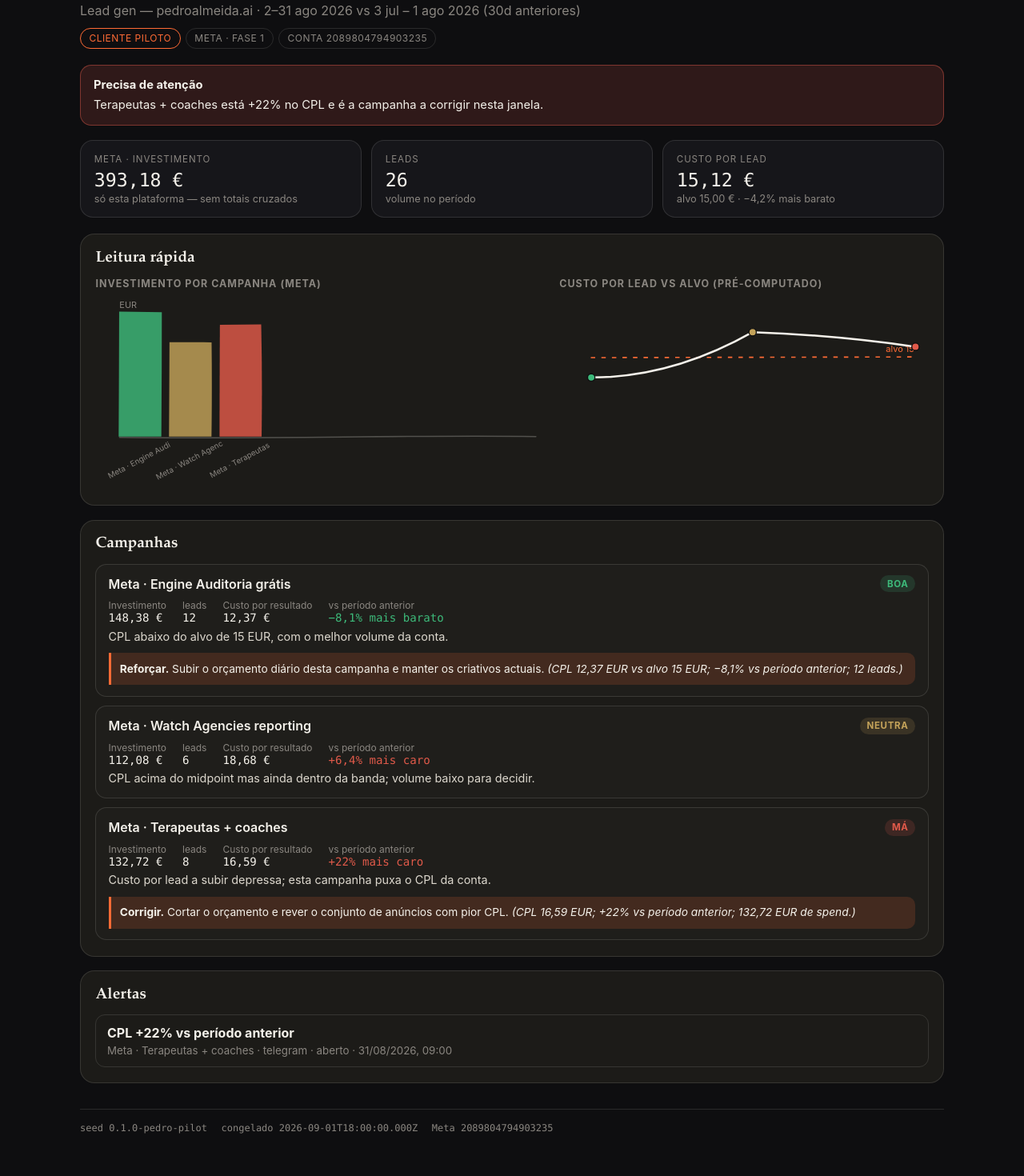
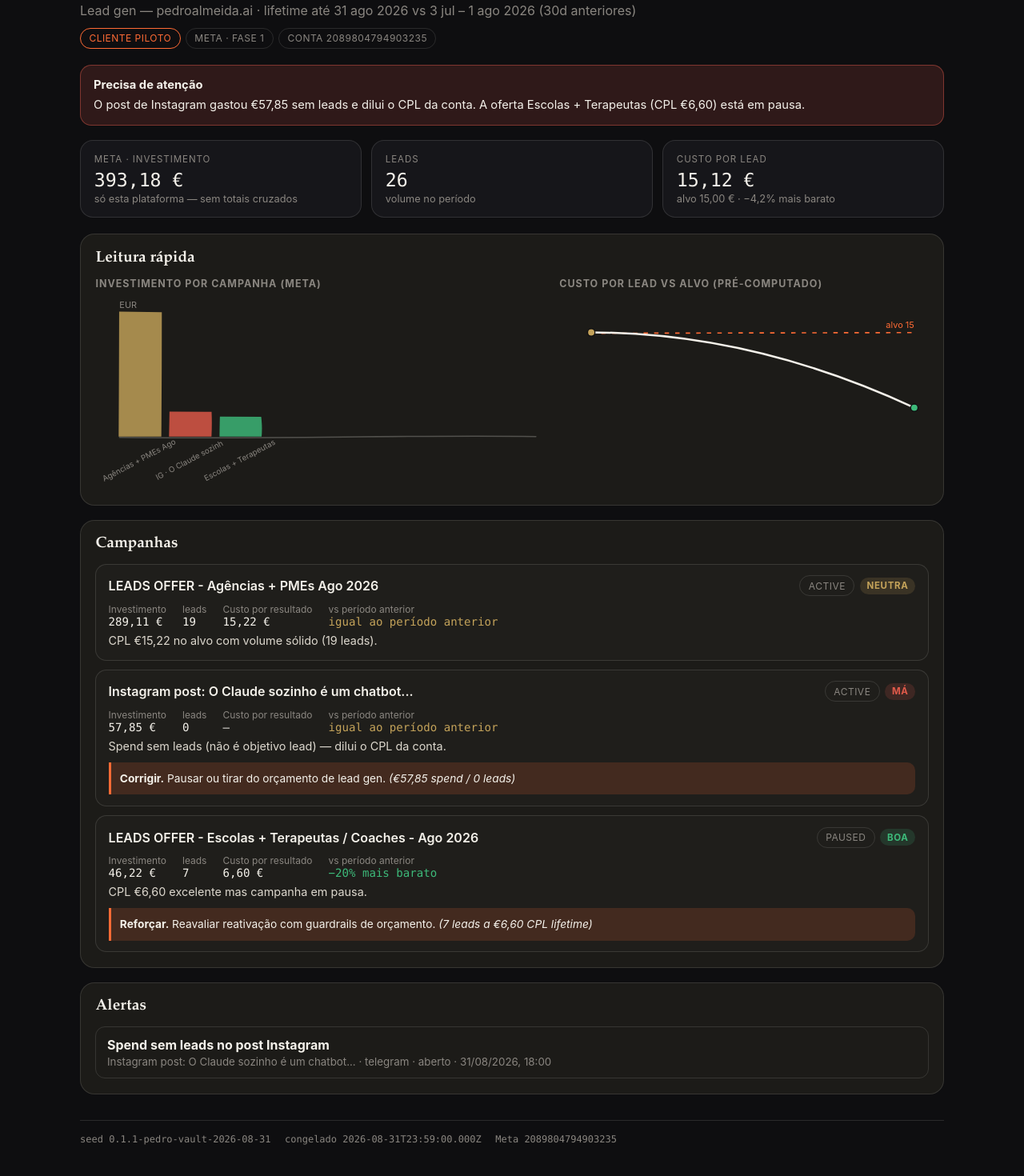
Before and after one commit to pedalmeida/pealmeida-site, a React (Vite) app in the folder projects/reporting-midia/: page / in a window 1280 px wide. Shown: the part 234-1704 px from the top of the page at 80% size. Built offline with nearby package versions, Linux system fonts and the light colour scheme.

Commit message:
Hot-swap Pedro-pilot seed with Mercurius vault campaigns (2026-08-31).
Account 393.18 / 26 / CPL 15.12. Three live rows including a zero-lead IG post (costPerResult null). Alert on that post. Validator allows result=0.

Co-authored-by: Pedro Almeida <pedalmeida@users.noreply.github.com>

```diff
--- a/projects/reporting-midia/public/seed.json
+++ b/projects/reporting-midia/public/seed.json
@@ -1,7 +1,7 @@
 {
-  "seedVersion": "0.1.0-pedro-pilot",
-  "frozenAt": "2026-09-01T18:00:00.000Z",
-  "notice": "Estes números são exemplos até o pipeline Meta → seed estar activo. Não são dados reais da conta Ads.",
+  "seedVersion": "0.1.1-pedro-vault-2026-08-31",
+  "frozenAt": "2026-08-31T23:59:00.000Z",
+  "notice": "Vault snapshot 2026-08-31. Estes números são exemplos até o pipeline Meta → seed estar activo.",
   "metaAccount": {
     "accountId": "2089804794903235",
     "currency": "EUR",
@@ -10,7 +10,7 @@
     "apiVersion": "v21.0"
   },
   "period": {
-    "label": "2–31 ago 2026",
+    "label": "lifetime até 31 ago 2026",
     "start": "2026-08-02",
     "end": "2026-08-31",
     "comparison": "3 jul – 1 ago 2026 (30d anteriores)"
@@ -22,7 +22,7 @@
       "descriptor": "Lead gen — pedroalmeida.ai",
       "isPilot": true,
       "needsAttention": true,
-      "attentionReason": "Terapeutas + coaches está +22% no CPL e é a campanha a corrigir nesta janela.",
+      "attentionReason": "O post de Instagram gastou €57,85 sem leads e dilui o CPL da conta. A oferta Escolas + Terapeutas (CPL €6,60) está em pausa.",
       "targets": {
         "costPerResult": 15,
         "currency": "EUR"
@@ -42,61 +42,64 @@
       ],
       "campaigns": [
         {
-          "id": "pedro-cmp-01",
-          "name": "Meta · Engine Auditoria grátis",
+          "id": "pedro-cmp-agencias-pmes",
+          "name": "LEADS OFFER - Agências + PMEs Ago 2026",
           "platform": "meta",
-          "spend": 148.38,
-          "result": 12,
+          "status": "ACTIVE",
+          "spend": 289.11,
+          "result": 19,
           "resultLabel": "leads",
-          "deltaPct": -8.1,
+          "deltaPct": 0,
+          "verdict": "neutra",
+          "reason": "CPL €15,22 no alvo com volume sólido (19 leads).",
+          "recommendation": null,
+          "costPerResult": 15.22
+        },
+        {
+          "id": "pedro-cmp-ig-claude-post",
+          "name": "Instagram post: O Claude sozinho é um chatbot...",
+          "platform": "meta",
+          "status": "ACTIVE",
+          "spend": 57.85,
+          "result": 0,
+          "resultLabel": "leads",
+          "deltaPct": 0,
+          "verdict": "ma",
+          "reason": "Spend sem leads (não é objetivo lead) — dilui o CPL da conta.",
+          "recommendation": {
+            "kind": "corrigir",
+            "suggestedAction": "Pausar ou tirar do orçamento de lead gen.",
+            "evidence": "€57,85 spend / 0 leads"
+          },
+          "costPerResult": null
+        },
+        {
+          "id": "pedro-cmp-escolas-terapeutas",
+          "name": "LEADS OFFER - Escolas + Terapeutas / Coaches - Ago 2026",
+          "platform": "meta",
+          "status": "PAUSED",
+          "spend": 46.22,
+          "result": 7,
+          "resultLabel": "leads",
+          "deltaPct": -20,
           "verdict": "boa",
-          "reason": "CPL abaixo do alvo de 15 EUR, com o melhor volume da conta.",
+          "reason": "CPL €6,60 excelente mas campanha em pausa.",
           "recommendation": {
             "kind": "reforcar",
-            "suggestedAction": "Subir o orçamento diário desta campanha e manter os criativos actuais.",
-            "evidence": "CPL 12,37 EUR vs alvo 15 EUR; −8,1% vs período anterior; 12 leads."
+            "suggestedAction": "Reavaliar reativação com guardrails de orçamento.",
+            "evidence": "7 leads a €6,60 CPL lifetime"
           },
-          "costPerResult": 12.37
-        },
-        {
-          "id": "pedro-cmp-02",
-          "name": "Meta · Watch Agencies reporting",
-          "platform": "meta",
-          "spend": 112.08,
-          "result": 6,
-          "resultLabel": "leads",
-          "deltaPct": 6.4,
-          "verdict": "neutra",
-          "reason": "CPL acima do midpoint mas ainda dentro da banda; volume baixo para decidir.",
-          "recommendation": null,
-          "costPerResult": 18.68
-        },
-        {
-          "id": "pedro-cmp-03",
-          "name": "Meta · Terapeutas + coaches",
-          "platform": "meta",
-          "spend": 132.72,
-          "result": 8,
-          "resultLabel": "leads",
-          "deltaPct": 22,
-          "verdict": "ma",
-          "reason": "Custo por lead a subir depressa; esta campanha puxa o CPL da conta.",
-          "recommendation": {
-            "kind": "corrigir",
-            "suggestedAction": "Cortar o orçamento e rever o conjunto de anúncios com pior CPL.",
-            "evidence": "CPL 16,59 EUR; +22% vs período anterior; 132,72 EUR de spend."
-          },
-          "costPerResult": 16.59
+          "costPerResult": 6.6
         }
       ],
       "alerts": [
         {
-          "id": "alert-pedro-cmp-03",
-          "campaignId": "pedro-cmp-03",
-          "condition": "CPL +22% vs período anterior",
+          "id": "alert-ig-claude-post",
+          "campaignId": "pedro-cmp-ig-claude-post",
+          "condition": "Spend sem leads no post Instagram",
           "channel": "telegram",
           "status": "aberto",
-          "createdAt": "2026-08-31T09:00:00.000Z"
+          "createdAt": "2026-08-31T18:00:00.000Z"
         }
       ]
     }
--- a/projects/reporting-midia/src/components/Campaigns.jsx
+++ b/projects/reporting-midia/src/components/Campaigns.jsx
@@ -18,7 +18,10 @@ export function Campaigns({ client, highlightId }) {
             >
               <div className="campaign-head">
                 <h3>{campaign.name}</h3>
-                <VerdictBadge verdict={campaign.verdict} />
+                <span style={{ display: "flex", gap: "0.4rem", alignItems: "center" }}>
+                  {campaign.status ? <span className="pill">{campaign.status}</span> : null}
+                  <VerdictBadge verdict={campaign.verdict} />
+                </span>
               </div>
               <div className="meta-row">
                 <div>
--- a/projects/reporting-midia/src/components/HandCharts.jsx
+++ b/projects/reporting-midia/src/components/HandCharts.jsx
@@ -52,7 +52,7 @@ export function SpendBars({ campaigns, currency = "EUR" }) {
                 fontSize="9"
                 transform={`rotate(-28 ${x + barW / 2} ${height - 28})`}
               >
-                {c.name.split("|")[0].replace("Lead gen — ", "").trim().slice(0, 18)}
+                {c.name.replace(/^LEADS OFFER - /, "").replace(/^Instagram post: /, "IG · ").slice(0, 20)}
               </text>
             </g>
           );
@@ -69,14 +69,15 @@ export function CprSparkline({ campaigns, target }) {
   const width = 420;
   const height = 220;
   const pad = { l: 36, r: 16, t: 22, b: 28 };
-  const values = campaigns.map((c) => c.costPerResult);
-  const max = Math.max(...values, target) * 1.12;
+  const plotted = campaigns.filter((c) => typeof c.costPerResult === "number");
+  const values = plotted.map((c) => c.costPerResult);
+  const max = Math.max(...values, target, 1) * 1.12;
   const min = 0;
   const innerW = width - pad.l - pad.r;
   const innerH = height - pad.t - pad.b;
-  const step = innerW / Math.max(campaigns.length - 1, 1);
+  const step = innerW / Math.max(plotted.length - 1, 1);
 
-  const pts = campaigns.map((c, i) => {
+  const pts = plotted.map((c, i) => {
     const x = pad.l + i * step + jig(i, 1.4);
     const y = pad.t + innerH - ((c.costPerResult - min) / (max - min)) * innerH + jig(i + 4, 1.1);
     return { x, y, c };
--- a/projects/reporting-midia/src/lib/format.js
+++ b/projects/reporting-midia/src/lib/format.js
@@ -1,4 +1,5 @@
 export function money(value, currency = "EUR") {
+  if (value == null || Number.isNaN(value)) return "—";
   return new Intl.NumberFormat("pt-PT", {
     style: "currency",
     currency,
--- a/projects/reporting-midia/src/pages/WeeklyReportPage.jsx
+++ b/projects/reporting-midia/src/pages/WeeklyReportPage.jsx
@@ -49,7 +49,10 @@ export function WeeklyReportPage({ client, seed }) {
               <article key={campaign.id} className="campaign">
                 <div className="campaign-head">
                   <h3>{campaign.name}</h3>
-                  <VerdictBadge verdict={campaign.verdict} />
+                  <span style={{ display: "flex", gap: "0.4rem", alignItems: "center" }}>
+                    {campaign.status ? <span className="pill">{campaign.status}</span> : null}
+                    <VerdictBadge verdict={campaign.verdict} />
+                  </span>
                 </div>
                 <div className="meta-row">
                   <div>
--- a/projects/reporting-midia/tools/validate-seed.mjs
+++ b/projects/reporting-midia/tools/validate-seed.mjs
@@ -198,7 +198,11 @@ function validateCampaign(campaign, path, errors, campaignIds) {
   assertNumber(campaign.deltaPct, `${path}.deltaPct`, errors, true);
 
   const expected = roundCostPerResult(campaign.spend, campaign.result);
-  if (campaign.costPerResult !== expected) {
+  if (campaign.result === 0) {
+    if (campaign.costPerResult !== null) {
+      fail(errors, `${path}.costPerResult`, "must be null when result is 0");
+    }
+  } else if (campaign.costPerResult !== expected) {
     fail(
       errors,
       `${path}.costPerResult`,
```
Also changed, not shown: projects/reporting-midia/tools/build-seed.mjs (+45 -46 lines), 2 other files (tests, documents, lock files or other folders).
